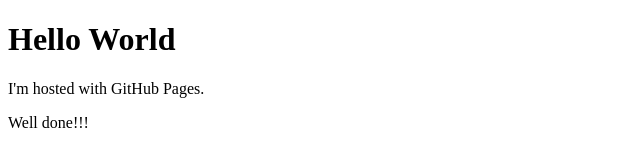
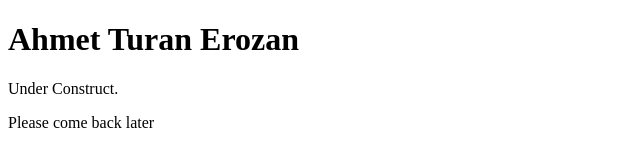
Before and after one commit to aerozan/aerozan.github.io, a plain HTML site: page index.html in a window 1280 px wide. Shown: the whole page, without its empty margins (0-640 px from the left). Drawn offline with Linux system fonts and the light colour scheme.

Commit message:
Update index.html

```diff
--- a/index.html
+++ b/index.html
@@ -1,8 +1,8 @@
 <!DOCTYPE html>
 <html>
 <body>
-<h1>Hello World</h1>
-<p>I'm hosted with GitHub Pages.</p>
-<p>Well done!!!</p>
+<h1>Ahmet Turan Erozan</h1>
+<p>Under Construct.</p>
+<p>Please come back later</p>
 </body>
 </html>
```
